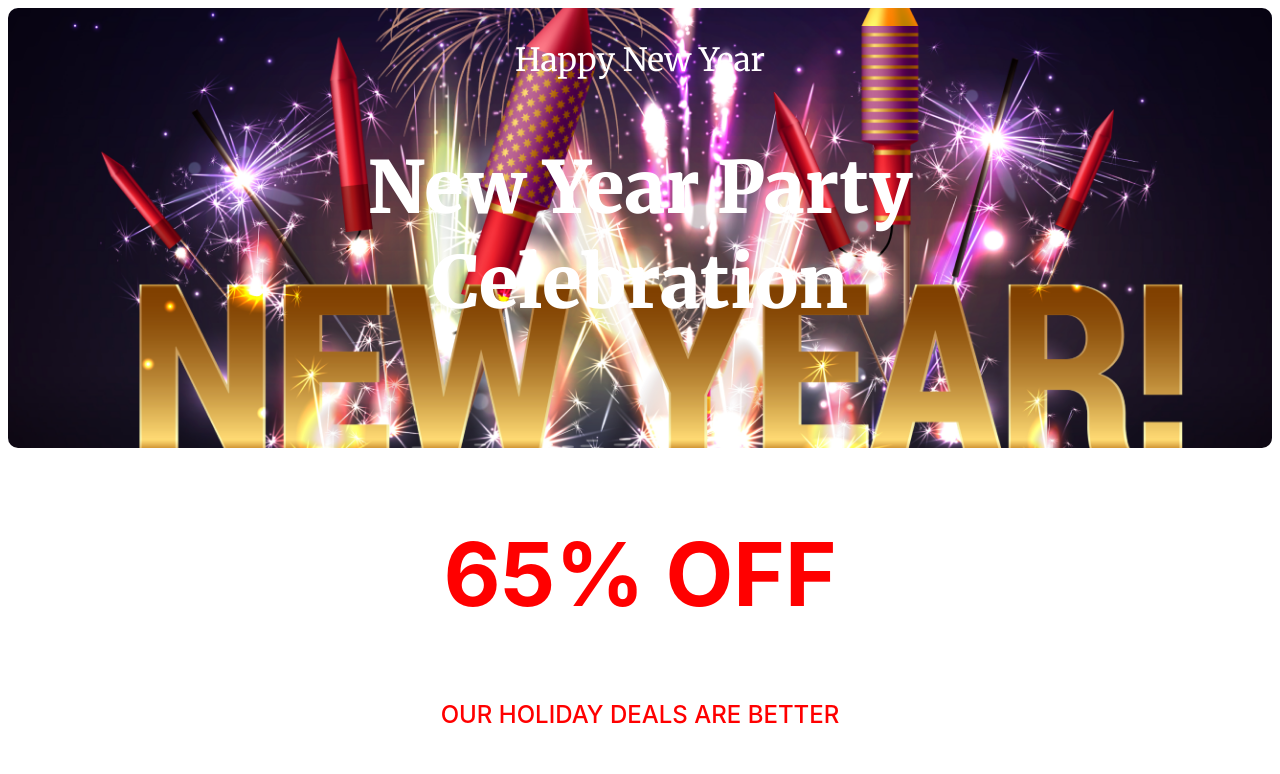
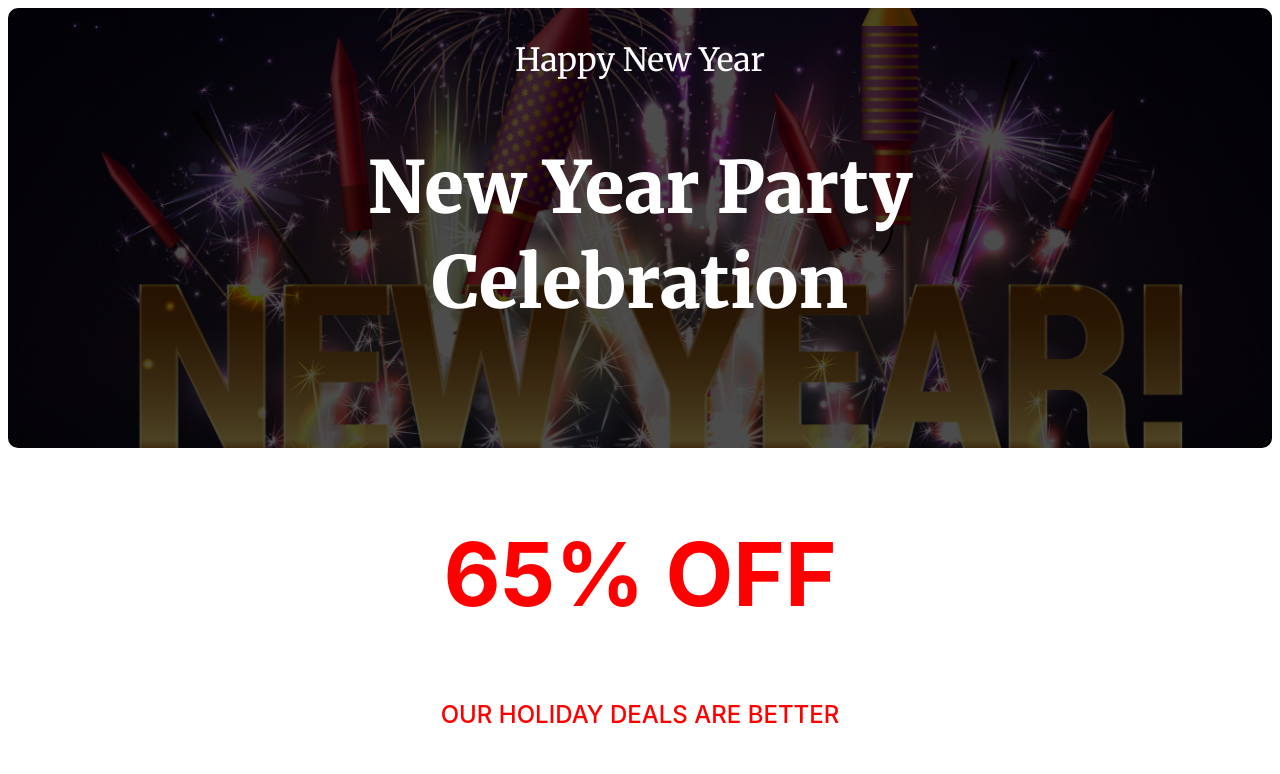
Before and after one commit to Amit44777/b9a1-new-year-new-mission-amit, a plain HTML site: page index.html in a window 1280 px wide. Shown: the top 774 px of the page. Drawn offline with Linux system fonts and the light colour scheme.

Commit message:
This is section colosed

```diff
--- a/style.css/style.css
+++ b/style.css/style.css
@@ -6,7 +6,7 @@
 /* Header - Banner Section Start */
 
 header{
-    background: url(../resources/Banner\ Image.png);
+    background: linear-gradient(rgba(0, 0, 0, 0.7), rgba(0, 0, 0, 0.7)), url(../resources/Banner\ Image.png);
     height: 55vh;
     background-repeat: no-repeat;
     background-size: cover;
@@ -18,6 +18,7 @@ header{
     max-width: 1320px;
     margin: 0px auto;
     border-radius: 10px;
+    filter: brightness('50%');
 }
 
 .happy{
@@ -82,7 +83,7 @@ header{
 /* This is midnight party Start */
 
 .midnight-party{
-    background-image: url(/resources/Vectorrr.png);
+    background-image: linear-gradient(rgba(0, 0, 0, 0.7), rgba(0, 0, 0, 0.7)), url(/resources/Vectorrr.png);
     background-repeat: no-repeat;
     display: block;
     justify-content: space-between;
```
